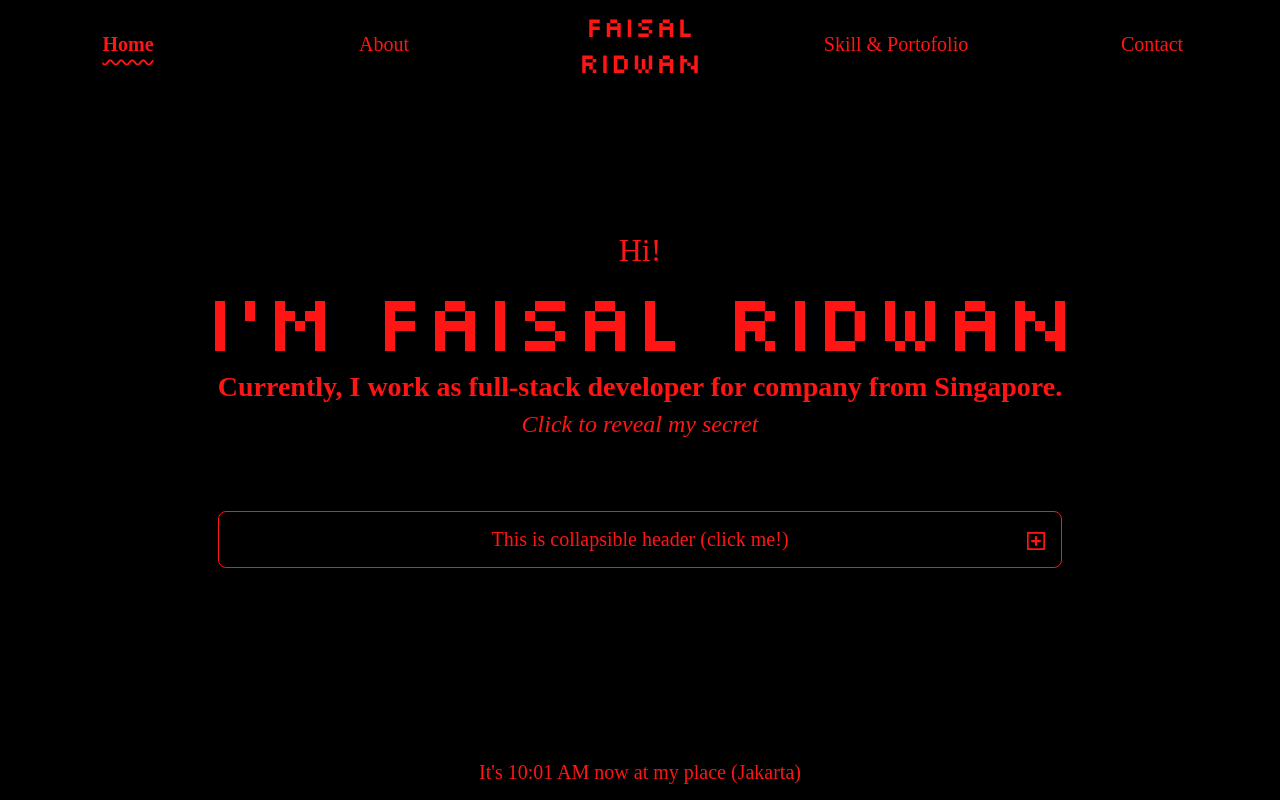
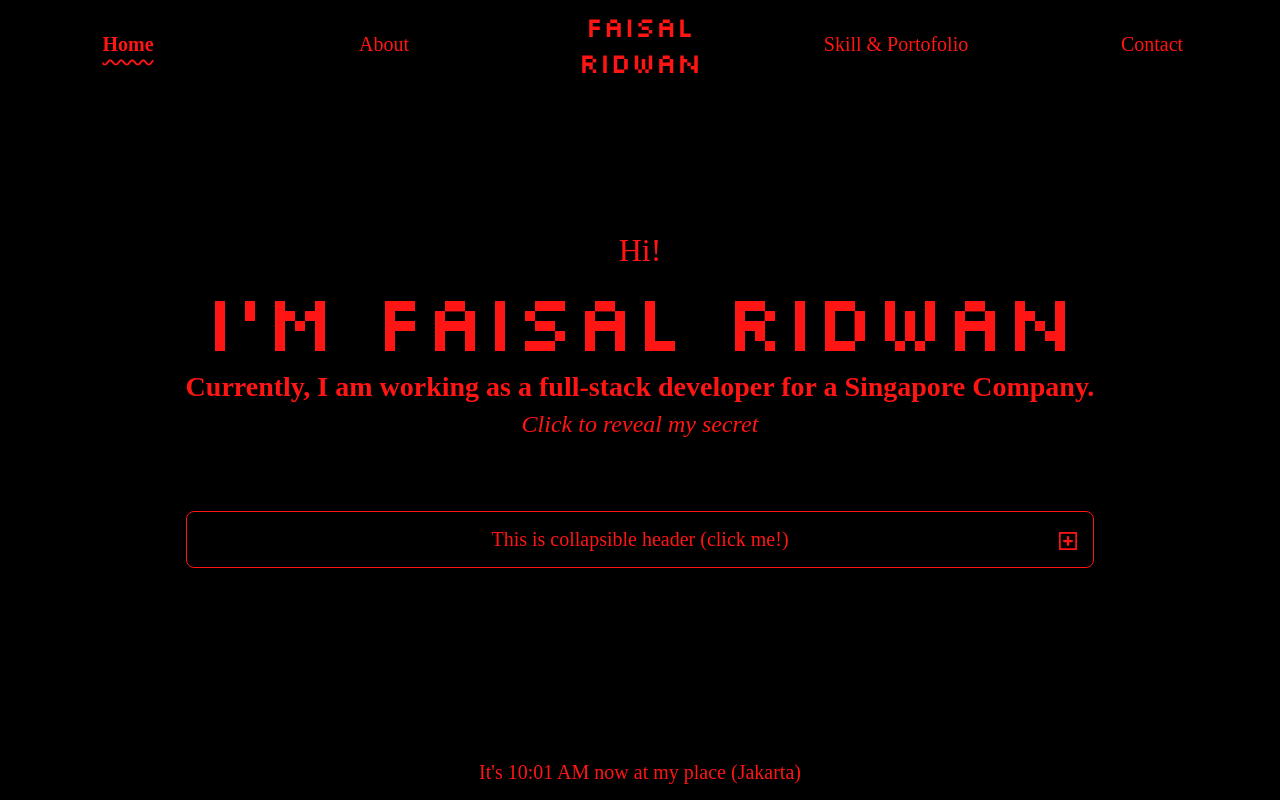
Before and after one commit to faisalridwan55/personal-web, a React (Create React App) app: page / in a window 1280 px wide. Built offline with nearby package versions, Linux system fonts and the light colour scheme; the HTML template or start-up script is replaced by a standard one; a web font is replaced by a local one.

Commit message:
Adjust home page wording

```diff
--- a/src/containers/Home/components.js
+++ b/src/containers/Home/components.js
@@ -85,7 +85,7 @@ export const SecretText = () => {
             variants={secretVariants}
             transition={{ duration: 1 }}
           >
-            I have an experience to be Project Manager from previous company
+            I have experience being a Project Manager from a previous company
           </Text>
         )}
       </AnimatePresence>
--- a/src/containers/Home/index.js
+++ b/src/containers/Home/index.js
@@ -25,7 +25,8 @@ const Home = () => (
     </Title>
     <Box>
       <Text size="xl" color={BLACK} textAlign="center" bold>
-        Currently, I work as full-stack developer for company from Singapore.
+        Currently, I am working as a full-stack developer for a Singapore
+        Company.
       </Text>
       <SecretText />
       <CollapsibleRow title="This is collapsible header (click me!)">
```
